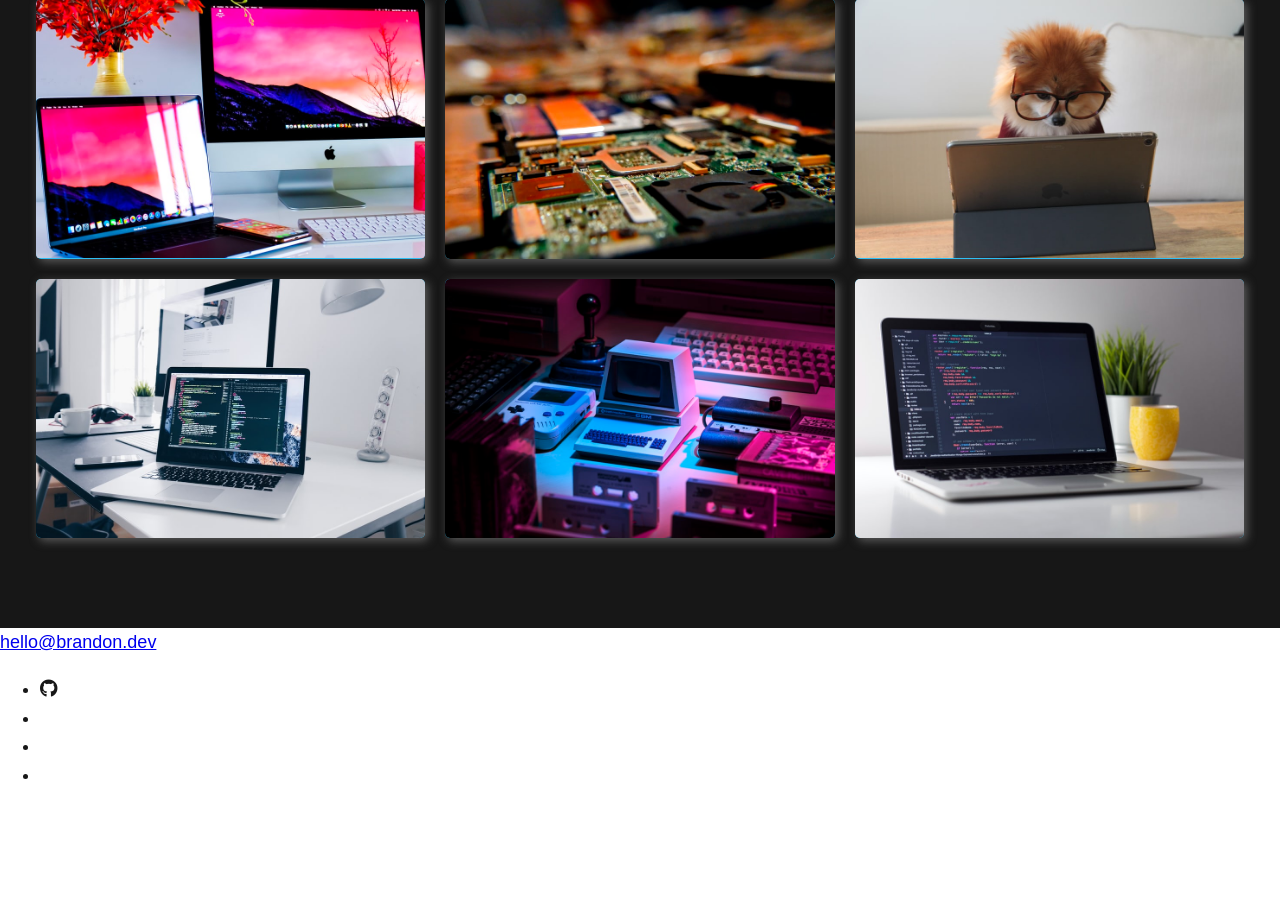
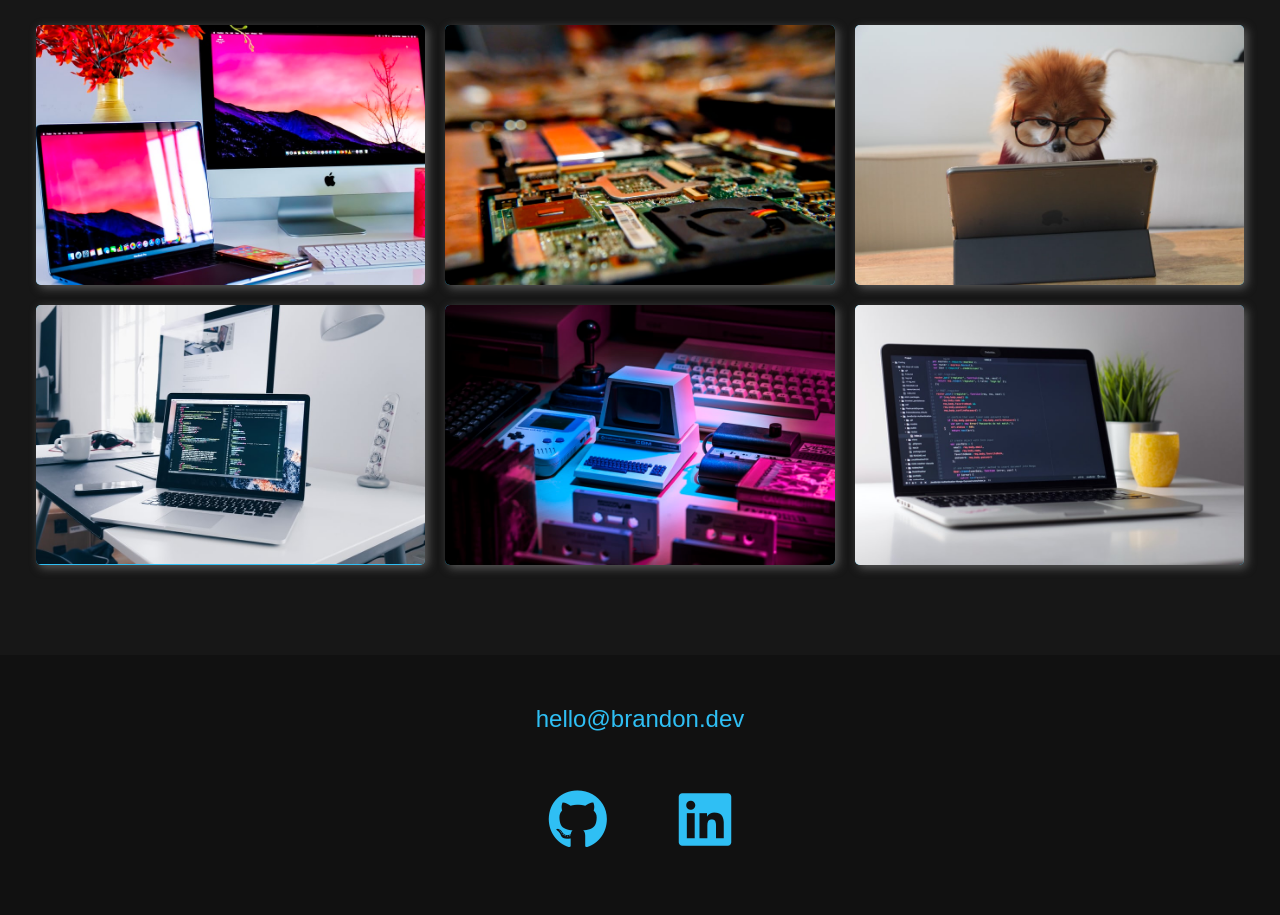
Before and after one commit to Brandonmaz/mainPortfolio, a PHP site: page / in a window 1280 px wide. Shown: the part 2435-3350 px from the top of the page. Before the commit the page ends 3214 px from the top, so only its background shows below. Run offline with PHP 8.4, Linux system fonts and the light colour scheme; some libraries are stand-ins or nearby versions.

Commit message:
working on navbar

```diff
--- a/brandonMaz/css/style.css
+++ b/brandonMaz/css/style.css
@@ -46,9 +46,6 @@ section {
 img {
     display: block;
     max-width: 100%;
-}
-.logo {
-    width: 100px;
 }
 :focus {
     outline: 10px auto var(--clr-accent);
@@ -108,8 +105,14 @@ h3 {
     font-weight: var(--fw-bold);
     margin-bottom: 2em;
 }
-nav {
-    display: none;
+/* Header  */
+header {
+    display: flex;
+    justify-content: space-between;
+    padding: 1em;
+}
+.logo {
+    max-width: 75px;
 }
 /* Intro Section  */
 .intro {
@@ -258,3 +261,36 @@ nav {
     transform: scale(1.2);
     opacity: .5;
 }
+/* Footer  */
+.footer {
+    background: #111;
+    color: var(--clr-accent);
+    text-align: center;
+    padding: 2.5em 0;
+}
+.footer a {
+    color: inherit;
+    text-decoration: none;
+}
+.footer_link {
+    font-size: var(--fs-h3);
+}
+.footer_link:hover, .social-list:hover {
+    opacity: .7;
+}
+.footer_link:hover {
+    text-decoration: underline;
+}
+.social-list {
+    list-style: none;
+    display: flex;
+    justify-content: center;
+    margin: 2em 0 0;
+    padding: 0;
+}
+.social-list_item {
+    margin: 0 2em
+}
+.social-list_link {
+    font-size: var(--fs-h2);
+}
--- a/brandonMaz/index.html
+++ b/brandonMaz/index.html
@@ -7,8 +7,8 @@
         <meta name="description" content="">
         <meta name="viewport" content="width=device-width, initial-scale=1">
         <link rel="stylesheet" href="css/style.css">
-        <link rel="stylesheet" href="https://cdnjs.cloudflare.com/ajax/libs/font-awesome/5.15.2
-        /css/all.min.css">
+        <script src="https://kit.fontawesome.com/7b72964dce.js" crossorigin="anonymous"></script>
+
     </head>
     <body>
         <header>
@@ -100,21 +100,25 @@
             </div>
         </section>
 <!-- Footer  -->
-        <footer>
+        <footer class="footer">
             <a href="brandon.mazikowski@gmail.com" class="footer_link">hello@brandon.dev</a>
             <ul class="social-list">
                 <li class="social-list_item">
-                    <i class="fab fa-github"></i>
+                    <a class="social-list_link" href="https://github.com">
+                        <i class="fab fa-github"></i>
+                    </a>
                 </li>
                 <li class="social-list_item">
+                    <a class="social-list_link" href="">
+                        <i class="fab fa-linkedin"></i>
+                    </a>
+                </li>
+                <!-- <li class="social-list_item">
                     <a class="social-list_link"></a>
                 </li>
                 <li class="social-list_item">
                     <a class="social-list_link"></a>
-                </li>
-                <li class="social-list_item">
-                    <a class="social-list_link"></a>
-                </li>
+                </li> -->
             </ul>
         </footer>
         <script src="" async defer></script>
```
